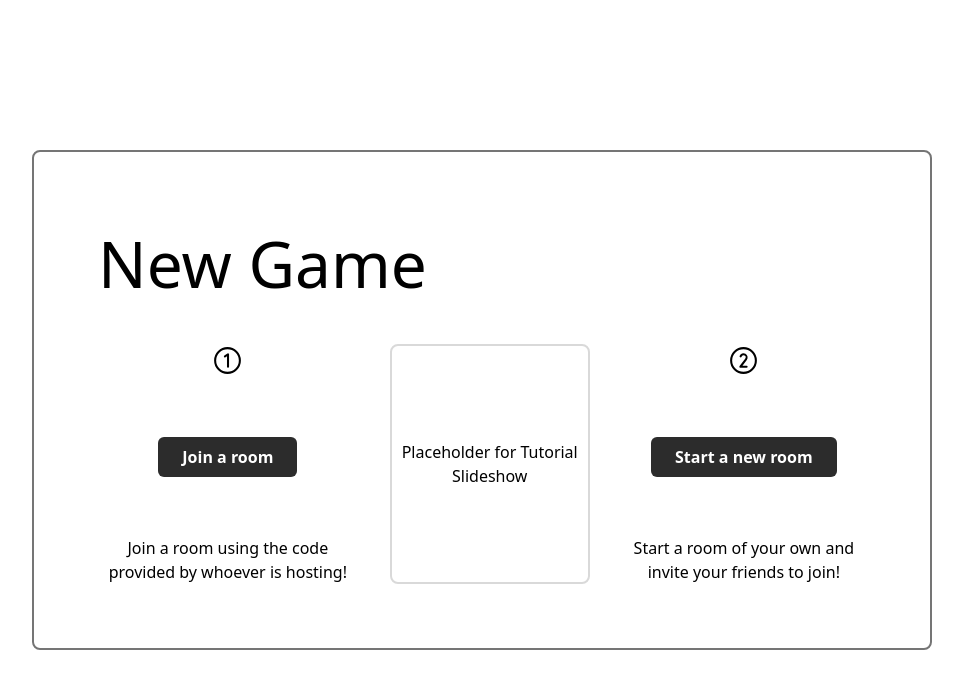
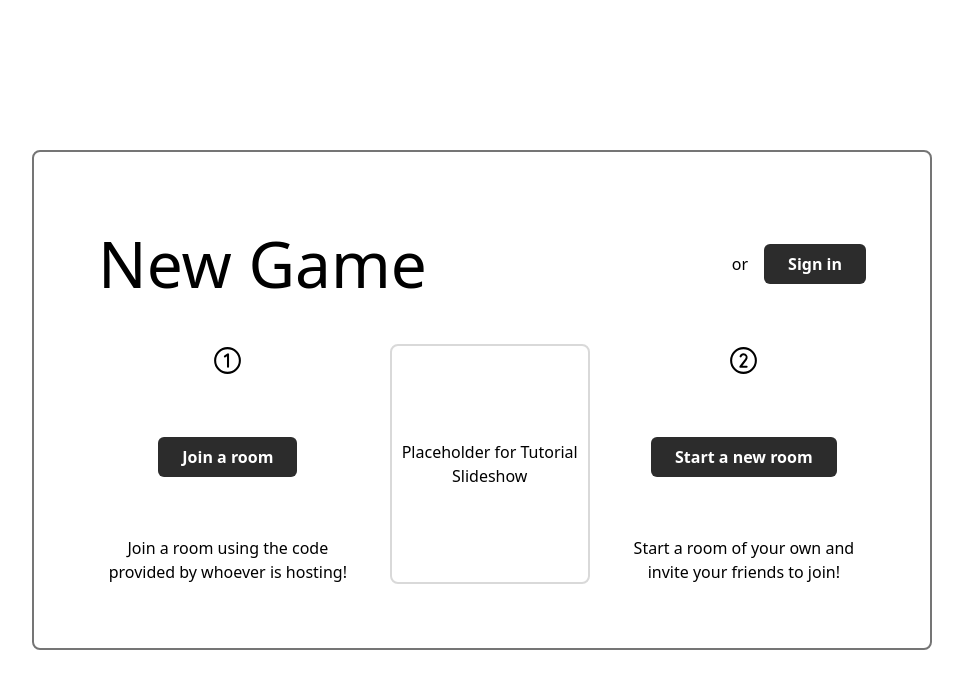
Before and after one commit to NLuke17/Telestration, a React app in the folder frontend/: page /home in a window 1280 px wide. Shown: the top 688 px of the page, without its empty margins (158-1121 px from the left). Built offline with nearby package versions, Linux system fonts and the light colour scheme; no server answers; the HTML template or start-up script is replaced by a standard one.

Commit message:
Added sign-in button

```diff
--- a/frontend/src/pages/HomePage.tsx
+++ b/frontend/src/pages/HomePage.tsx
@@ -3,20 +3,23 @@ import Container from '../components/Container';
 import TutorialSlideshow from '../components/TutorialSlideshow';
 import { PiNumberCircleOne, PiNumberCircleTwo } from "react-icons/pi";
 import Button from '../components/Button';
-import { useNavigate } from 'react-router-dom';
-
 
 const HomePage: React.FC = () => {
-    const navigate = useNavigate();
-    const navigateToLobby = () => {
-        navigate('/lobby');
-    }
     return (
         <div className="flex flex-col justify-center items-center h-screen">
             {/* Home content container */}
             <Container width='900px' height='500px' padding='4em' className='gap-8 flex-col border-2 border-dark-grey rounded-lg'>
                 {/* Heading */}
-                <h1 className="text-heading-1 w-full text-left">New Game</h1>
+                <div className="w-full flex align-left items-center justify-between">
+                    <h1 className="text-heading-1 text-left">New Game</h1>
+                    <div className='flex flex-row items-center gap-4'>
+                        <div className='text-heading-3'>or</div>
+                        <Button
+                            className='h-fit flex'
+                            label="Sign in"
+                        />
+                    </div>
+                </div>
                 {/* Main content */}
                 <div className="flex flex-row items-center justify-center w-full h-full gap-8">
                     {/* Join a room option */}
@@ -32,7 +35,6 @@ const HomePage: React.FC = () => {
                         <PiNumberCircleTwo size={33} />
                         <Button
                             label="Start a new room"
-                            onClick={navigateToLobby}
                         />
                         <div>Start a room of your own and invite your friends to join!</div>
                     </div>
```
